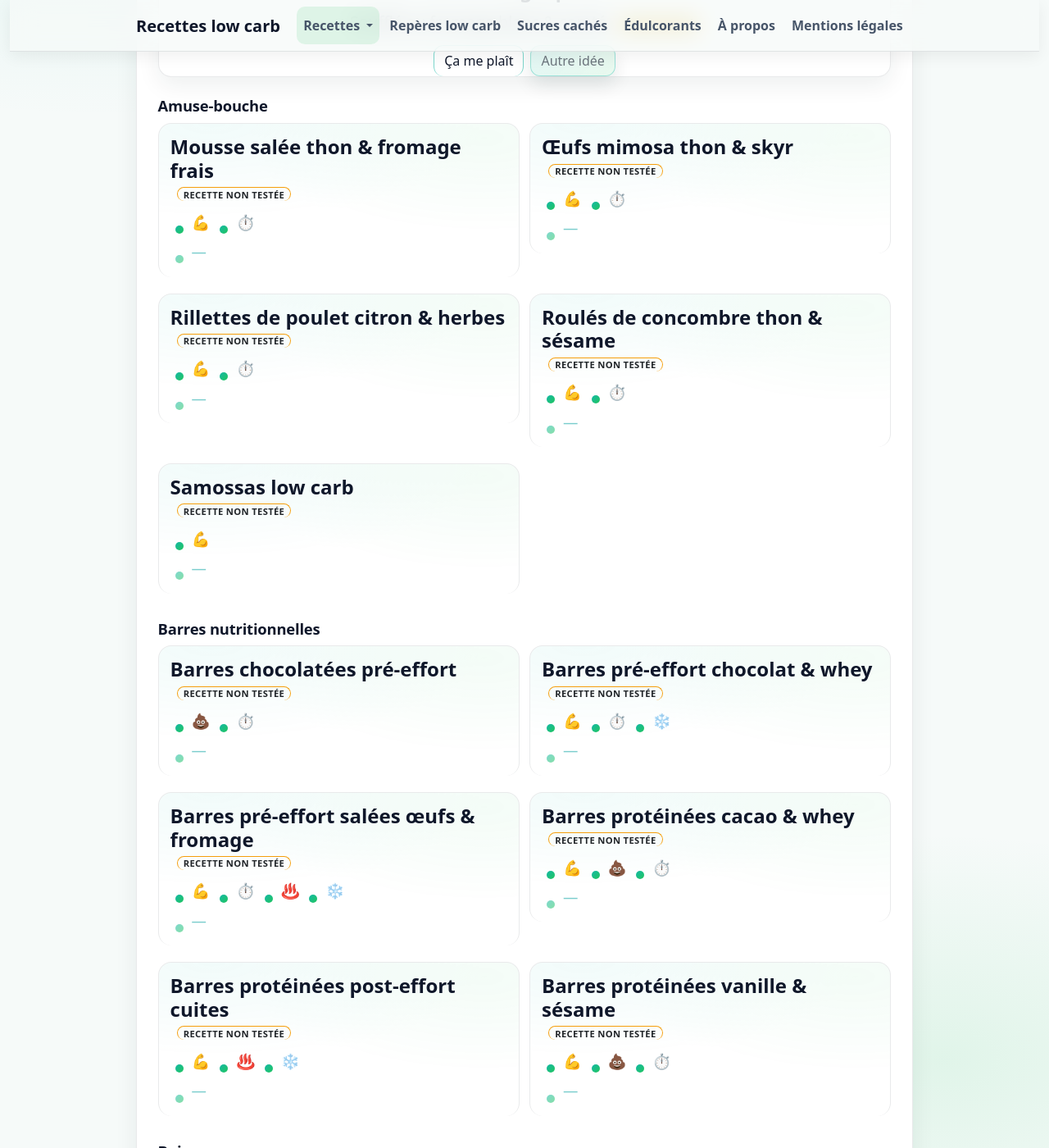
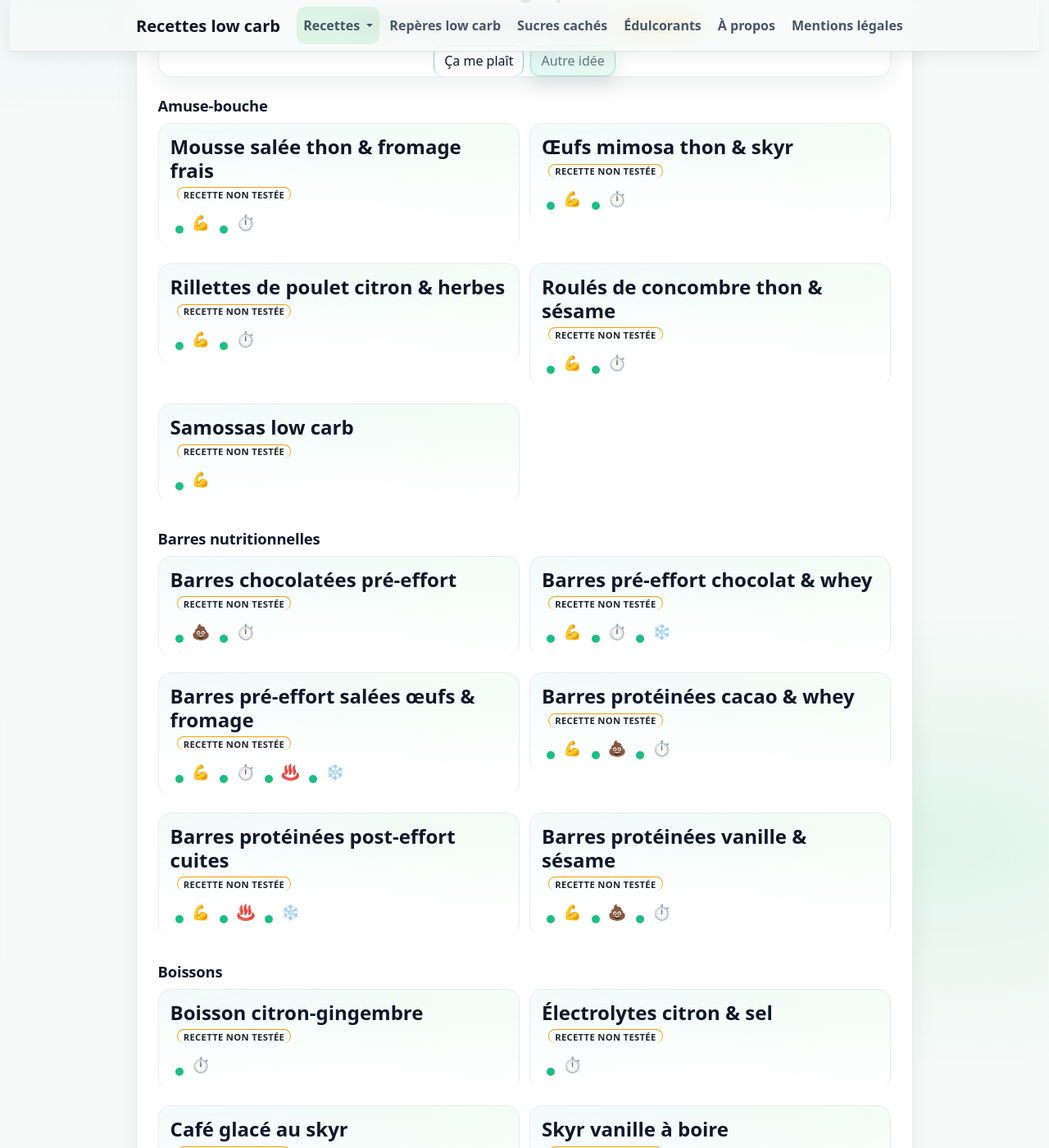
Before and after one commit to laurie-boissay/laurie-boissay.github.io, a Jekyll site: the page built from index.html, in a window 1280 px wide and 1400 px high, scrolled down 216 px. Shown: the whole window at 82% size. Built offline with Jekyll 4.4.1, drawn with Linux system fonts in a browser that asks for light colours; some of the changed text lies outside the part shown.

Commit message:
Update index.html

```diff
--- a/index.html
+++ b/index.html
@@ -32,10 +32,6 @@ body_id: "home"
     }
     .recipe-badges-wrap{
       margin-top:.35rem;
-    }
-    .badge-placeholder{
-      opacity:.55;
-      font-size:.95rem;
     }
   </style>
 
@@ -97,10 +93,10 @@ body_id: "home"
                     </ul>
                   {% endif %}
 
-                  <!-- Ligne 2 : micronutriments (placeholder si vide) -->
+                  <!-- Ligne 2 : micronutriments (affichée seulement si présents) -->
                   {% assign micros = r.badges_nutritionnels | default: "" %}
-                  <ul class="recipe-badges-line badges-micro" aria-label="Micronutriments">
-                    {% if micros and micros.size > 0 %}
+                  {% if micros and micros.size > 0 %}
+                    <ul class="recipe-badges-line badges-micro" aria-label="Micronutriments">
                       {% for m in micros %}
                         {% case m %}
                           {% when "omega-3" %}<li title="Oméga-3">🐟</li>
@@ -122,10 +118,8 @@ body_id: "home"
                           {% when "iode" %}<li title="Iode">🌊</li>
                         {% endcase %}
                       {% endfor %}
-                    {% else %}
-                      <li class="badge-placeholder" title="Micronutriments : à compléter">—</li>
-                    {% endif %}
-                  </ul>
+                    </ul>
+                  {% endif %}
                 </div>
 
               </a>
```
